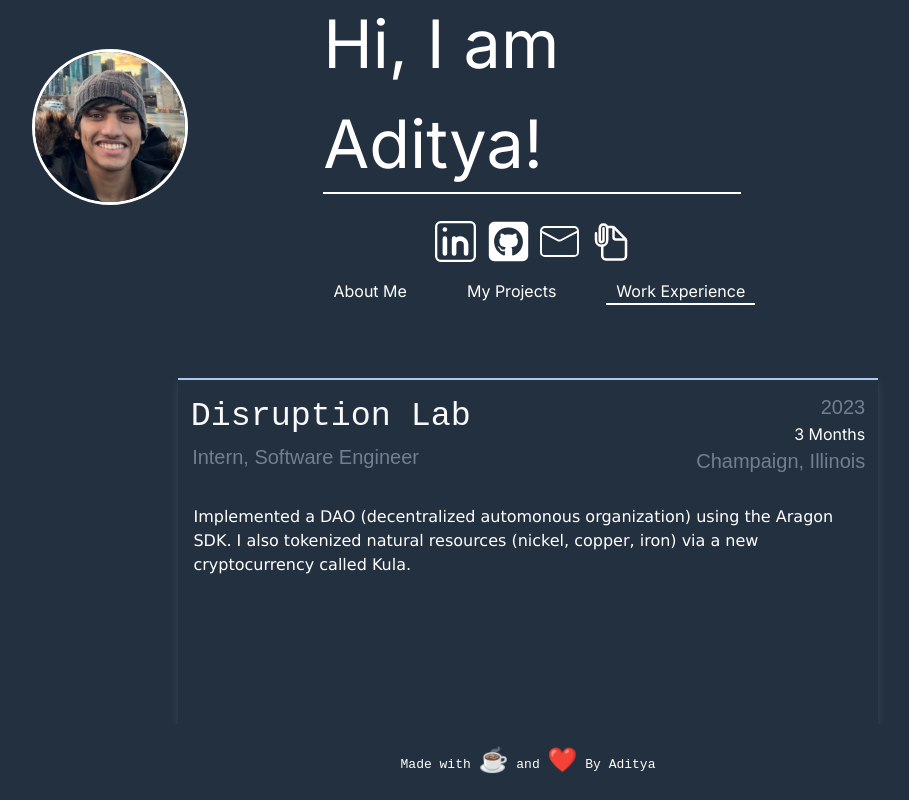
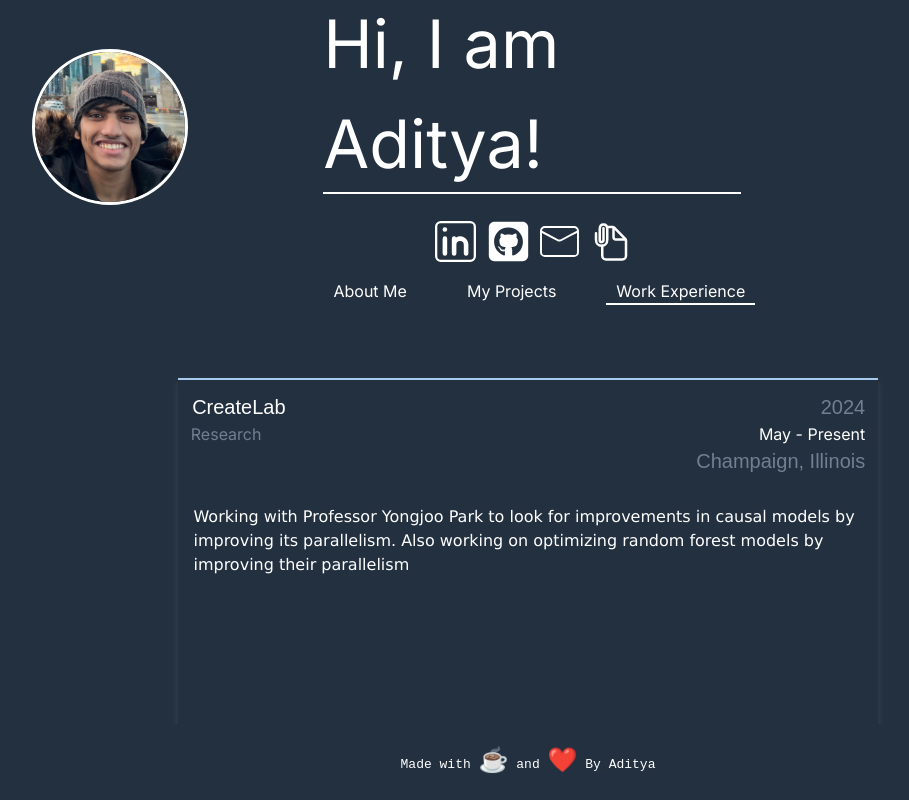
Before and after one commit to AdityaKunte18/AdityaKunte18.github.io, a Next.js app: page / in a window 1280 px wide. Both pictures are taken after a click on the element "Work Experience". Shown: the top 800 px of the page, without its empty margins (112-1021 px from the left). Built offline with nearby package versions, Linux system fonts and the light colour scheme.

Commit message:
updated workX and projects

```diff
--- a/src/components/Projects.js
+++ b/src/components/Projects.js
@@ -11,6 +11,12 @@ function Projects() {
       skills: ['Python', 'SpotifyAPI', 'ML'],
       description: "Using the Wav2Vec2 model to determine a speaker's mood, and then generating a spotify playlist based on that mood.",
       githubLink: 'https://github.com/shiv213/moodmusic',
+    },
+    {
+      title: 'CricLookup',
+      skills: ['Python', "web-scraping", "data-manipulation"],
+      description: "For the 2024 Cricket IPL, I fetched player data (runs and wickets) from cricinfo. This involved a lot of string parsing to determine the type of wicket (caught-out, LBW) and the number of runs. I used fuzzy matching to match player scores to player names in a dictionary.",
+      githubLink: 'https://github.com/AdityaKunte18/cricLookup'
     },
     {
       title: 'Ascent Rock Climbing Tool',
--- a/src/components/WorkExperience.js
+++ b/src/components/WorkExperience.js
@@ -6,6 +6,22 @@ import Workex from './Workex';
 function WorkExperience() {
   // Adding "Work Experience" to the tabs list
   const experiences = [
+    {
+      title: 'Research',
+      company: 'CreateLab' ,
+      duration: 'May - Present',
+      location: 'Champaign, Illinois',
+      year: '2024',
+      description: "Working with Professor Yongjoo Park to look for improvements in causal models by improving its parallelism. Also working on optimizing random forest models by improving their parallelism"
+    },
+    {
+      title: 'Software Engineer',
+      company: 'Applied Research Institute' ,
+      duration: 'May - Present',
+      location: 'Champaign, Illinois',
+      year: '2024',
+      description: "Implemented mealplot.com, a website used by researchers, using React.js. Also implemented Flask API-endpoints that served data to the React website.",
+    },
     {
       title: 'Intern, Software Engineer',
       company: 'Disruption Lab' ,
--- a/src/components/Workex.js
+++ b/src/components/Workex.js
@@ -6,8 +6,8 @@ function Workex({ title, company , duration, location, year, description }) {
     <div className="workexContainer">
       <div className="workextitlecomp">
         <div>
-            <h1>{company}</h1>
-            <h2>{title}</h2>
+            <h2 style={{color:'white'}}>{company}</h2>
+            <h3 style={{color:'slategrey'}}>{title}</h3>
         </div>
         <div style={{display:'flex', flexDirection:'column'}}>
             <h2 style={{textAlign:'right'}}>{year}</h2>
```
